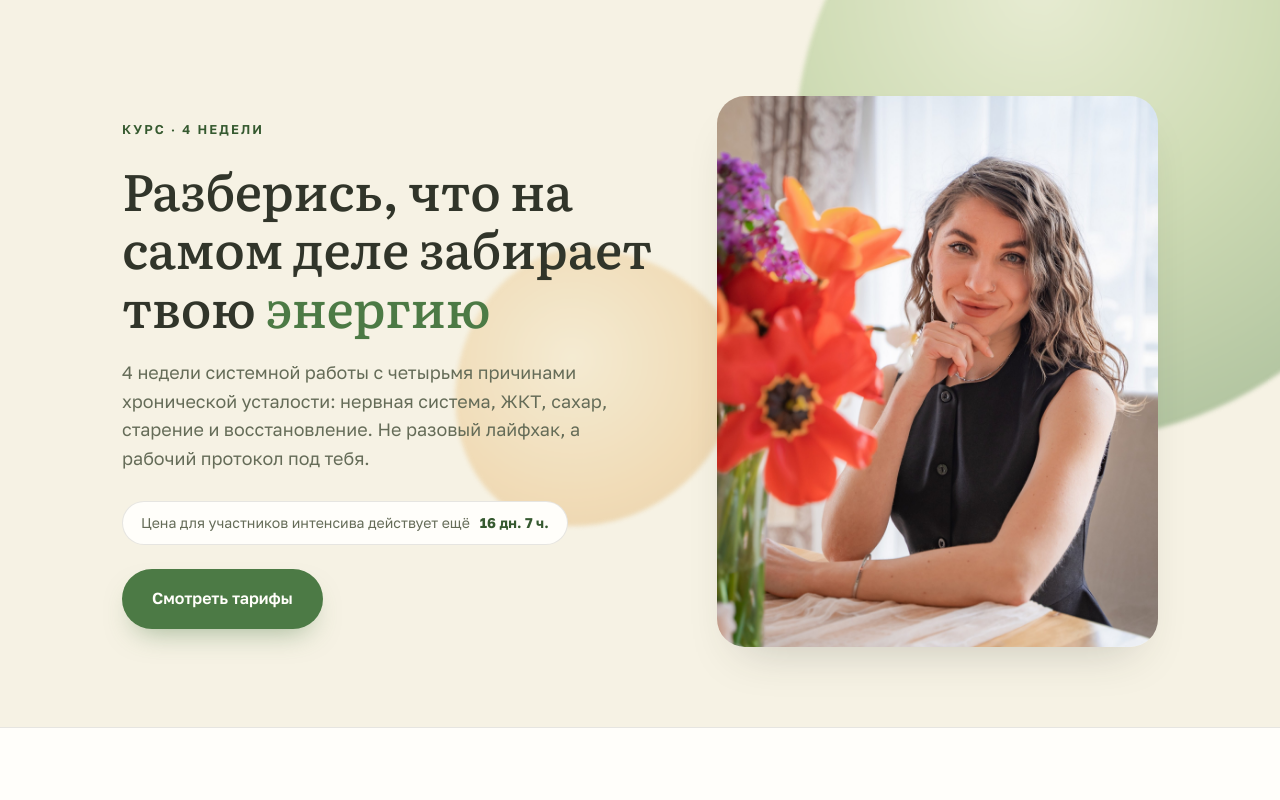
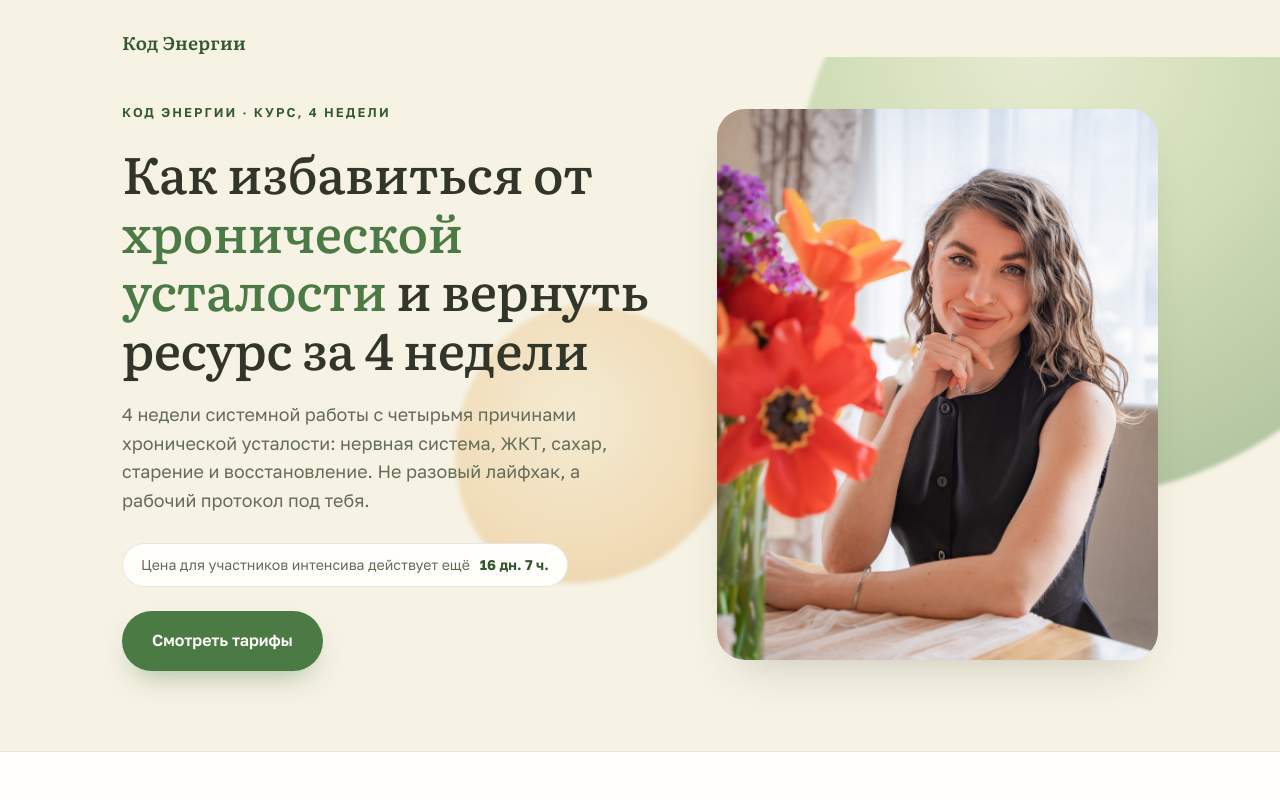
Before and after one commit to karolinavnutri/kod-energii-landing, a Next.js app: page / in a window 1280 px wide. Shown: the top 800 px of the page. Built offline with nearby package versions, Linux system fonts and the light colour scheme; no server answers.

Commit message:
Название курса в шапке, заголовок хиро — сразу про боль

```diff
--- a/src/components/course-landing.css
+++ b/src/components/course-landing.css
@@ -90,10 +90,24 @@ html {
   transform: none;
 }
 
+/* ---------- BRAND BAR ---------- */
+.landing-root .brand-bar {
+  padding: 28px 32px 0;
+  position: relative;
+  z-index: 2;
+}
+.landing-root .brand-name {
+  font-family: var(--font-literata), serif;
+  font-size: 1.15rem;
+  font-weight: 600;
+  color: var(--l-green-deep);
+  letter-spacing: 0.01em;
+}
+
 /* ---------- HERO ---------- */
 .landing-root .hero {
   position: relative;
-  padding: 96px 0 80px;
+  padding: 40px 0 80px;
   overflow: hidden;
 }
 .landing-root .hero-blob {
--- a/src/components/course-landing.tsx
+++ b/src/components/course-landing.tsx
@@ -201,14 +201,17 @@ export function CourseLanding({
 
   return (
     <div className="landing-root" ref={rootRef}>
+      <div className="wrap brand-bar">
+        <span className="brand-name">Код Энергии</span>
+      </div>
       <header className="hero">
         <div className="hero-blob" />
         <div className="hero-blob two" />
         <div className="wrap hero-inner">
           <div>
-            <span className="kicker">Курс · 4 недели</span>
+            <span className="kicker">Код Энергии · курс, 4 недели</span>
             <h1>
-              Разберись, что на самом деле забирает твою <span className="hl">энергию</span>
+              Как избавиться от <span className="hl">хронической усталости</span> и вернуть ресурс за 4 недели
             </h1>
             <p className="lead">
               4 недели системной работы с четырьмя причинами хронической усталости: нервная система, ЖКТ, сахар,
```
